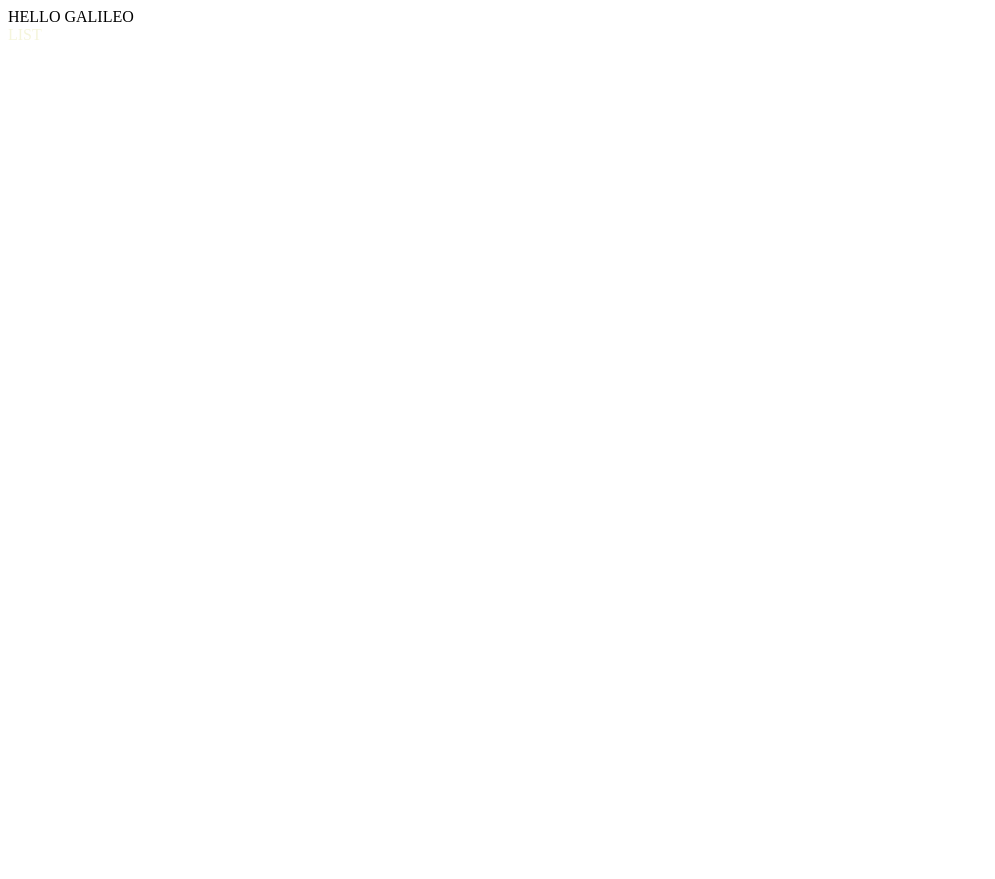
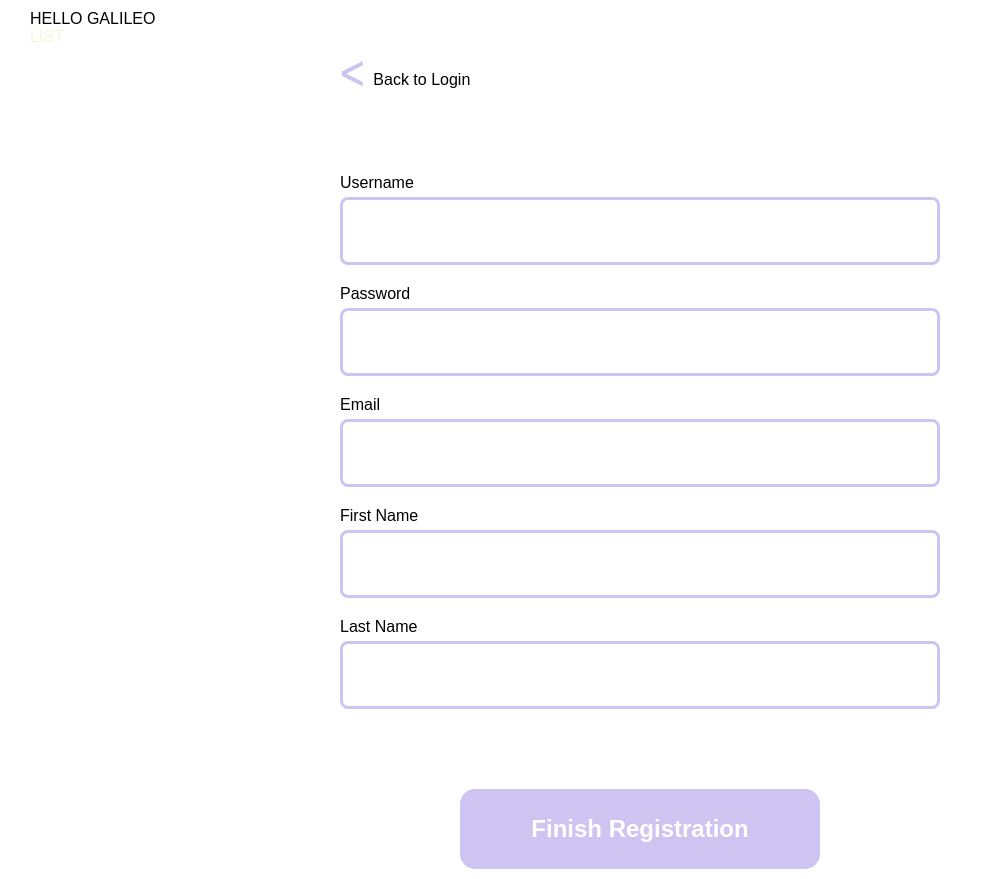
Before and after one commit to raphaelwho/chatBox, a React app: page / in a window 1280 px wide. Shown: the whole page, without its empty margins (0-995 px from the left). Before the commit the page ends 800 px from the top, so only its background shows below. Built offline with nearby package versions, Linux system fonts and the light colour scheme; the HTML template or start-up script is replaced by a standard one.

Commit message:
hq_profile

```diff
--- a/client/src/components/app.jsx
+++ b/client/src/components/app.jsx
@@ -1,5 +1,6 @@
 import React from 'react';
 import BookingList from './shared/bookingList/bookingList.jsx';
+import Registration from './shared/profile/Registration.jsx';
 import './app.css';
 
 class App extends React.Component {
@@ -13,6 +14,7 @@ class App extends React.Component {
       <div>
         HELLO GALILEO
         <BookingList />
+        <Registration />
       </div>
     )
   };
--- /dev/null
+++ b/client/src/components/shared/profile/Registration.css
@@ -0,0 +1,64 @@
+body {
+  font-family: sans-serif;
+  margin: 10px 30px 10px 30px;
+}
+
+.registration {
+  margin: auto;
+  display: flex;
+  flex-direction: column;
+  max-width: 600px;
+  align-items: flex-start;
+}
+
+.backtoLogin {
+  padding: 10px 0;
+  display: flex;
+  justify-content: space-around;
+}
+
+.backBtn {
+  color: #cdc4f2;
+  font-size: xx-large;
+  font-weight: bolder;
+  justify-content: space-around;
+  align-items: center;
+}
+
+.backWord {
+  padding-top: 15px;
+  padding-left: 10px;
+}
+
+.registrationContainer {
+  margin: 70px 0 60px 0;
+  display: flex;
+  flex-direction: column;
+  width: 100%;
+}
+
+.registrationInput {
+  padding: 22px 20px;
+  margin: 5px 0 20px 0;
+  border: 3px solid #cdc4f2;
+  border-radius: 8px;
+  box-sizing: border-box;
+  font-size: medium;
+}
+
+.registrationBtn {
+  background-color: #cdc4f2;
+  color: white;
+  margin: auto;
+  border: none;
+  cursor: pointer;
+  width: 60%;
+  height: 80px;
+  border-radius: 15px;
+  font-size: x-large;
+  font-weight: 800;
+}
+
+button:hover {
+  opacity: 0.8;
+}
--- /dev/null
+++ b/client/src/components/shared/profile/Registration.jsx
@@ -0,0 +1,55 @@
+import React from 'react';
+import style from './Registration.css'
+
+class Registration extends React.Component {
+  constructor(props) {
+    super(props);
+
+    this.state = {
+      username: '',
+      password: '',
+      email: '',
+      firstName: '',
+      lastName: ''
+    }
+  }
+
+  handleChange(){
+    this.setState({
+      [event.target.id]: event.target.value,
+    });
+  }
+
+  register() {
+    this.props.addUser(this.state);
+  }
+
+  render() {
+
+    return (
+      <div className="registration">
+        {/* <div className="backtoLogin"><span className="backBtn">{'\u1438'}</span> <span> Back to Login</span></div> */}
+        <div className="backtoLogin">
+          <div className="backBtn">{'\u1438'} </div>
+          <div className="backWord"> Back to Login</div>
+        </div>
+        <div className="registrationContainer">
+          <label>Username</label>
+          <input type="text" id="username" className="registrationInput" onChange={this.handleChange.bind(this)}></input>
+          <label>Password</label>
+          <input type="text" id="password" className="registrationInput" onChange={this.handleChange.bind(this)}></input>
+          <label>Email</label>
+          <input type="text" id="email" className="registrationInput" onChange={this.handleChange.bind(this)}></input>
+          <label>First Name</label>
+          <input type="text" id="firstName" className="registrationInput" onChange={this.handleChange.bind(this)}></input>
+          <label>Last Name</label>
+          <input type="text" id="lastName" className="registrationInput" onChange={this.handleChange.bind(this)}></input>
+        </div>
+        <button className="registrationBtn" onClick={this.register.bind(this)}>Finish Registration</button>
+      </div>
+    )
+  }
+
+}
+
+export default Registration;
```
Also changed, not shown: 1 other file (tests, documents, lock files or other folders).
